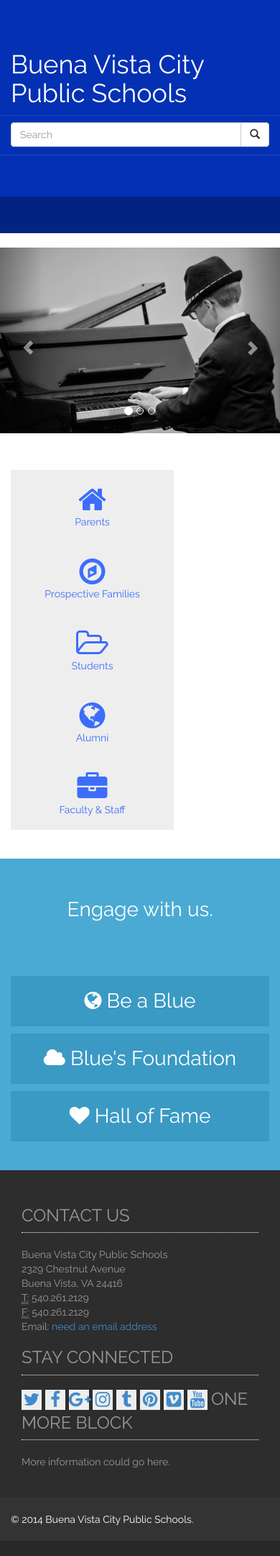
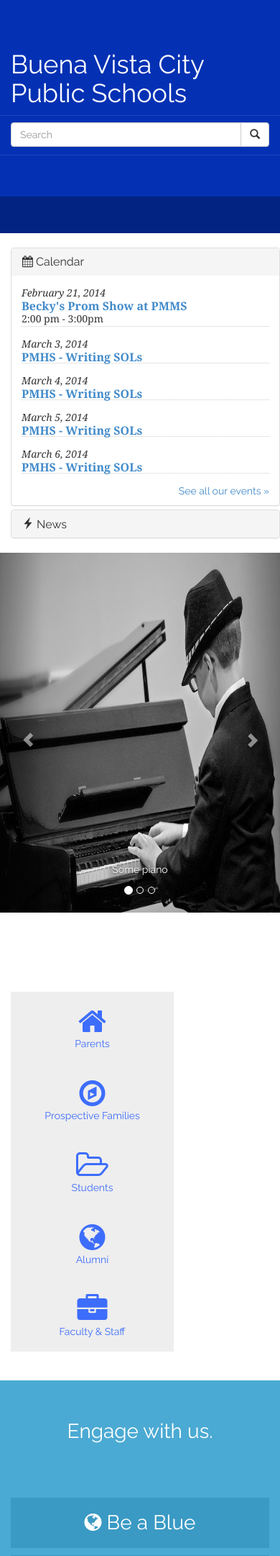
Before and after one commit to waynegraham/bvcps.org, a PHP site: page / in a window 390 px wide; the page is wider, and only the part inside the window is pictured. Shown: the top 2162 px of that part at 72% size. Before the commit the page ends 2120 px from the top of that part, so only its background shows below. Run offline with PHP 8.4, Linux system fonts and the light colour scheme; some libraries are stand-ins or nearby versions; some web fonts are replaced.

Commit message:
Implements the static calendar

```diff
--- a/index.html
+++ b/index.html
@@ -97,7 +97,165 @@
   </div>
 </nav>
 
+<!--
+<div class="container">
+  <div class="row">
+    <div class="col-md-3">
+      <div class="panel-group" id="accordion">
+        <div class="panel panel-default">
+          <div class="panel-heading">
+            <h4 class="panel-title">
+              <a data-toggle="collapse" data-parent="#accordion" href="#collapseOne">
+                <i class="fa fa-calendar"></i> Upcoming Events
+              </a>
+            </h4>
+          </div>
+          <div id="collapseOne" class="panel-collapse collapse in">
+            <div class="panel-body">
+              <div class="calendar">
+                <ul class="list">
+                  <li>
+                    <article>
+                        <p class="deck">February 21, 2014</p>
+                        <h3><a href="">Becky's Prom Show at PMMS</a></h3>
+                        <p>2:00 pm - 3:00pm</p>
+                      </article>
+                    </li>
+                    <li>
+                      <article>
+                        <p class="deck">March 3, 2014</p>
+                        <h3><a href="">PMHS - Writing SOLs</a></h3>
+                      </article>
+                    </li>
+                    <li>
+                      <article>
+                        <p class="deck">March 4, 2014</p>
+                        <h3><a href="">PMHS - Writing SOLs</a></h3>
+                      </article>
+                    </li>
+                    <li>
+                    <article>
+                      <p class="deck">March 5, 2014</p>
+                      <h3><a href="">PMHS - Writing SOLs</a></h3>
+                    </article>
+                    </li>
+                    <li>
+                      <article>
+                        <p class="deck">March 6, 2014</p>
+                        <h3><a href="">PMHS - Writing SOLs</a></h3>
+                      </article>
+                    </li>
+                  </ul>
+                  <p class="pull-right"><a href="#">See all our events &raquo;</a></p>
+                </div>
+              </div>
+            </div>
+          </div>
+        </div>
+        <div class="panel panel-default">
+          <div class="panel-heading">
+            <h4 class="panel-title">
+              <a data-toggle="collapse" data-parent="#accordion" href="#collapseTwo">
+                <i class="fa fa-file-o"></i> News
+              </a>
+            </h4>
+          </div>
+          <div id="collapseTwo" class="panel-collapse collapse">
+            <div class="panel-body">
+              Anim pariatur cliche reprehenderit, enim eiusmod high life accusamus terry richardson ad squid. 3 wolf moon officia aute, non cupidatat skateboard dolor brunch. Food truck quinoa nesciunt laborum eiusmod. Brunch 3 wolf moon tempor, sunt aliqua put a bird on it squid single-origin coffee nulla assumenda shoreditch et. Nihil anim keffiyeh helvetica, craft beer labore wes anderson cred nesciunt sapiente ea proident. Ad vegan excepteur butcher vice lomo. Leggings occaecat craft beer farm-to-table, raw denim aesthetic synth nesciunt you probably haven't heard of them accusamus labore sustainable VHS.
+            </div>
+          </div>
+        </div>
+      </div>
+    </div>
+  </div>
+</div>
+-->
+
 <section>
+  <div class="row">
+    <div class="col-sm-3 col-md-3">
+      <div class="panel-group" id="accordion">
+        <div class="panel panel-default">
+          <div class="panel-heading">
+            <h4 class="panel-title">
+              <a data-toggle="collapse" data-parent="#accordion" href="#collapseOne">
+                <i class="fa fa-calendar"></i> Calendar
+              </a>
+            </h4>
+          </div>
+          <div id="collapseOne" class="panel-collapse collapse in">
+            <div class="calendar">
+                <ul class="list">
+                  <li>
+                    <article>
+                        <p class="deck">February 21, 2014</p>
+                        <h3><a href="">Becky's Prom Show at PMMS</a></h3>
+                        <p>2:00 pm - 3:00pm</p>
+                      </article>
+                    </li>
+                    <li>
+                      <article>
+                        <p class="deck">March 3, 2014</p>
+                        <h3><a href="">PMHS - Writing SOLs</a></h3>
+                      </article>
+                    </li>
+                    <li>
+                      <article>
+                        <p class="deck">March 4, 2014</p>
+                        <h3><a href="">PMHS - Writing SOLs</a></h3>
+                      </article>
+                    </li>
+                    <li>
+                    <article>
+                      <p class="deck">March 5, 2014</p>
+                      <h3><a href="">PMHS - Writing SOLs</a></h3>
+                    </article>
+                    </li>
+                    <li>
+                      <article>
+                        <p class="deck">March 6, 2014</p>
+                        <h3><a href="">PMHS - Writing SOLs</a></h3>
+                      </article>
+                    </li>
+                  </ul>
+                  <p class="pull-right"><a href="#">See all our events &raquo;</a></p>
+                </div>
+
+          </div>
+        </div>
+        <div class="panel panel-default">
+          <div class="panel-heading">
+            <h4 class="panel-title">
+              <a data-toggle="collapse" data-parent="#accordion" href="#collapseFive"><span class="glyphicon glyphicon-flash">
+                </span> News</a>
+            </h4>
+          </div>
+          <div id="collapseFive" class="panel-collapse collapse">
+            <div class="list-group">
+              <a href="#" class="list-group-item">
+                <h4 class="list-group-item-heading">List group item heading</h4>
+                <p class="list-group-item-text">Donec id elit non mi porta gravida at eget metus. Maecenas sed diam eget risus varius blandit.</p>
+              </a>
+            </div>
+            <div class="list-group">
+              <a href="#" class="list-group-item active">
+                <h4 class="list-group-item-heading">List group item heading</h4>
+                <p class="list-group-item-text">Donec id elit non mi porta gravida at eget metus. Maecenas sed diam eget risus varius blandit.</p>
+              </a>
+            </div>
+            <div class="list-group">
+              <a href="#" class="list-group-item">
+                <h4 class="list-group-item-heading">List group item heading</h4>
+                <p class="list-group-item-text">Donec id elit non mi porta gravida at eget metus. Maecenas sed diam eget risus varius blandit.</p>
+              </a>
+            </div>
+          </div>
+        </div>
+      </div>
+    </div>
+
+    <div class="col-md-9">
       <div id="carousel-example-generic" class="carousel slide" data-ride="carousel">
         <!-- Indicators -->
         <ol class="carousel-indicators">
@@ -111,13 +269,14 @@
     <div class="item active">
       <img src="images/piano.jpg" alt="...">
       <div class="carousel-caption">
-        ...
+        <p>Some piano</p>
       </div>
     </div>
      <div class="item">
       <img src="images/middleschool.jpg" alt="...">
       <div class="carousel-caption">
-        ...
+        <p>Some piano</p>
+
       </div>
     </div>
   </div>
@@ -130,15 +289,15 @@
     <span class="glyphicon glyphicon-chevron-right"></span>
   </a>
 </div>
+
+    </div>
+
+  </div>
+
+
  </section> <!-- carousel -->
 
-<div class="container">
-  <div class="row">
-    <div class="col-md-4">
 
-    </div>
-  </div>
-</div>
 
 <div class="container paddit">
   <div class="row">
@@ -275,8 +434,10 @@
 </div>
 
 <script src="//ajax.googleapis.com/ajax/libs/jquery/1.11.0/jquery.min.js"></script>
+<script src="js/bootstrap/transition.js"></script>
+
+<script src="js/bootstrap/collapse.js"></script>
 <script src="js/bootstrap/dropdown.js"></script>
-<script src="js/bootstrap/transition.js"></script>
 <script src="js/bootstrap/carousel.js"></script>
 
 <script>
--- a/sass/styles.scss
+++ b/sass/styles.scss
@@ -33,8 +33,82 @@ nav {
   }
 }
 
+
+
+#accordion {
+  padding-left: 15px;
+
+  /*$accordion-bg: #E8760C;*/
+
+  /*.panel-heading {*/
+    /*background-color: $accordion-bg;*/
+    /*color: #fff;*/
+  /*}*/
+
+  .calendar {
+    p.pull-right { padding-right: 1em; }
+
+    ul {
+      list-style: none;
+      padding-left: 0;
+      font-family: $font-family-serif;
+
+      li {
+        margin: 1em;
+        /*margin-bottom: 1em;*/
+        /*padding-bottom: 1em;*/
+        border-bottom: 1px dotted #ccc;
+
+        .deck {
+          font-style: italic;
+          color: $gray-dark;
+        }
+
+        p {
+          margin: 0;
+        }
+
+        h3 {
+          margin: 0;
+          font-size: 16px;
+          font-weight: bold;
+          line-height: 1em;
+
+          a {
+            text-decoration: none;
+          }
+        }
+      }
+    }
+  }
+}
+
 section {
   margin-bottom: 40px !important;
+
+  #accordion {
+  }
+
+  .carousel {
+    height: 500px;
+    margin-bottom: 60px;
+
+    .carousel-caption { z-index: 10; }
+
+    .item {
+      height: 500px;
+      background-color: #777;
+
+      & > img {
+        positon: absolute;
+        top: 0;
+        left: 0;
+        min-width: 100%;
+        height: 500px;
+      }
+    }
+
+  }
 }
 
 //TODO figure is this is better
```
Also changed, not shown: css/styles.css. Lines whose indentation alone changed are shown as unchanged.
